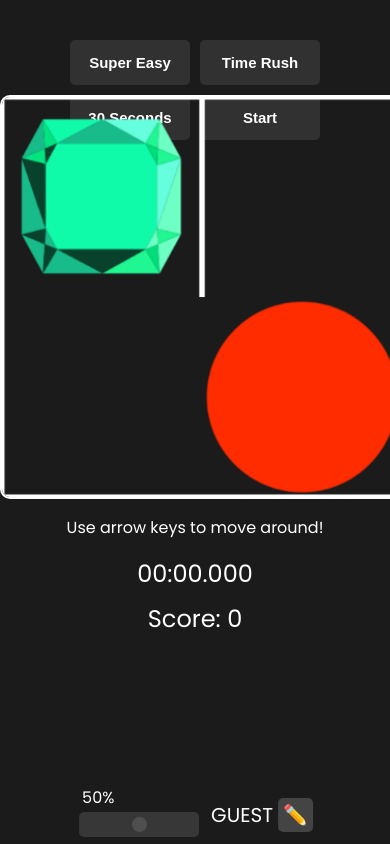
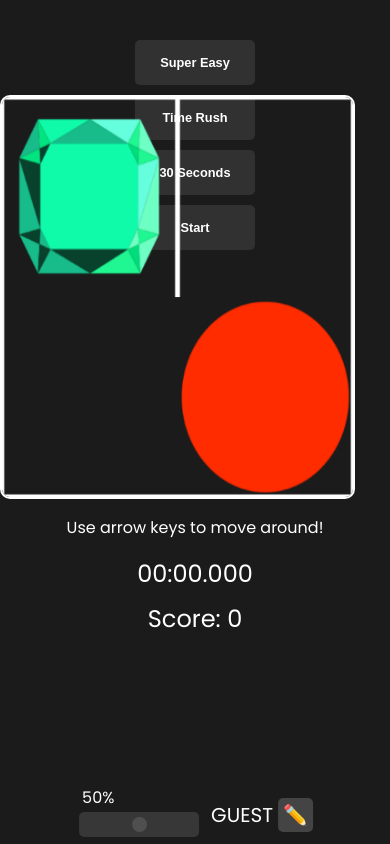
Before and after one commit to hendrikpat/maze, a plain HTML site: page index.html in a window 390 px wide. Drawn offline with nearby package versions, Linux system fonts and the light colour scheme; some packages are replaced by stand-ins of ours; a script that the page names is missing.

Commit message:
Mobile Test 2

```diff
--- a/style.css
+++ b/style.css
@@ -382,6 +382,20 @@ input:focus, select:focus {
   #showCompletedMazesBtn, #showHighscoresBtn {
     display: block;
   }
+  #mazeCanvas {
+    width: 90%;
+    height: auto;
+  }
+  #menu select, #menu input[type="button"] {
+    font-size: 0.8em;
+    padding: 5px;
+  }
+  #menu .custom-select {
+    width: 100%;
+  }
+  body {
+    overflow: hidden;
+  }
 }
 
 #showCompletedMazesBtn, #showHighscoresBtn {
```
